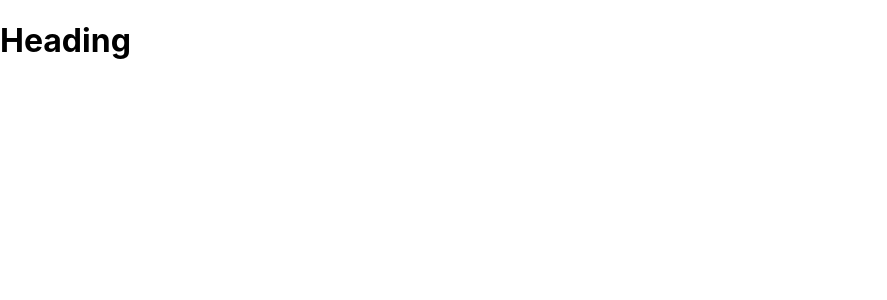
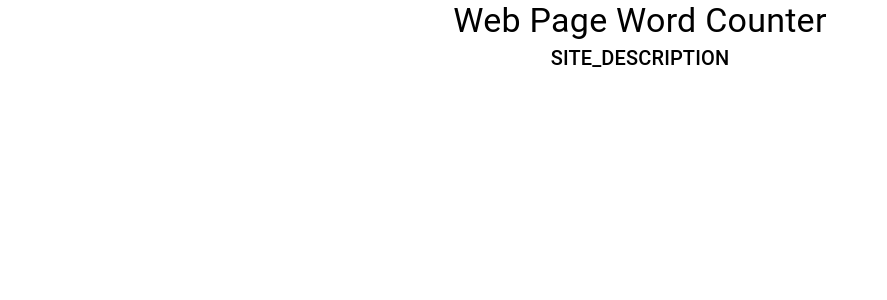
Before and after one commit to W-E-Robinson/web-page-word-counter-react-node, a React (Create React App) app: page / in a window 1280 px wide. Shown: the top 300 px of the page, without its empty margins (0-887 px from the left). Built offline with nearby package versions, Linux system fonts and the light colour scheme.

Commit message:
extended heading using typography + added initial heading styling

```diff
--- a/src/pages/WebCount/index.tsx
+++ b/src/pages/WebCount/index.tsx
@@ -1,9 +1,16 @@
 import React from "react";
+
+import Typography from "@mui/material/Typography";
+
+import styles from "./styles.module.sass";
 
 export const WordCount = () => {
     return (
-        <>
-            <h1>Heading</h1>
-        </>
+        <div className={styles["container"]}>
+            <div className={styles["header"]}>
+                <Typography variant="h4">Web Page Word Counter</Typography>
+                <Typography variant="h6">SITE_DESCRIPTION</Typography>
+            </div>
+        </div>
     );
 };
--- /dev/null
+++ b/src/pages/WebCount/styles.module.sass
@@ -0,0 +1,5 @@
+.container,
+.header
+  display: flex
+  flex-direction: column
+  align-items: center
```
